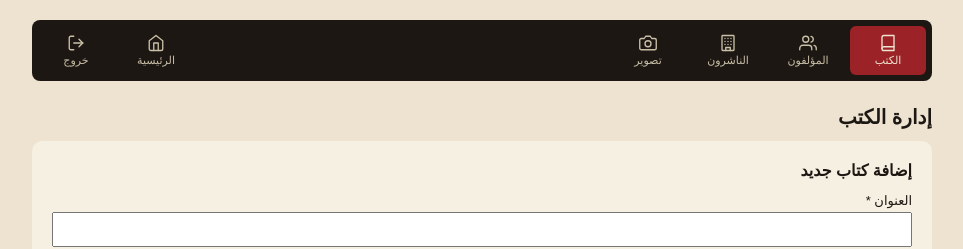
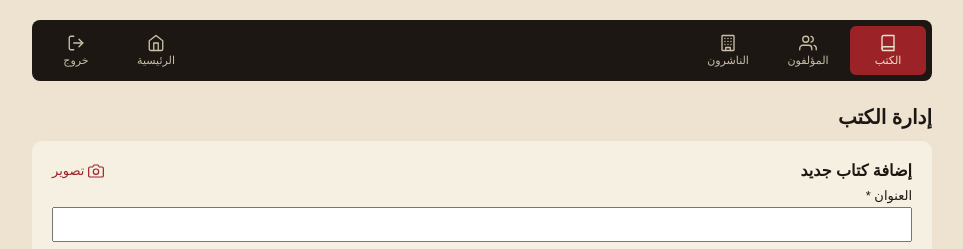
Before and after one commit to Nabilsuwan/majlis_library, a Next.js app in the folder app/: page /staff/books in a window 1280 px wide. Shown: the top 249 px of the page, without its empty margins (158-1121 px from the left). Built offline with nearby package versions, Linux system fonts and the light colour scheme; no server answers; the database is empty.

Commit message:
Move photo-intake link from nav bar to next to 'add new book' heading

```diff
--- a/app/src/app/staff/books/page.tsx
+++ b/app/src/app/staff/books/page.tsx
@@ -121,7 +121,6 @@ function StaffNav() {
       {navLink("/staff/books", true, <BookIcon />, "الكتب")}
       {navLink("/staff/authors", false, <UsersIcon />, "المؤلفون")}
       {navLink("/staff/publishers", false, <BuildingIcon />, "الناشرون")}
-      {navLink("/staff/intake", false, <CameraIcon />, "تصوير")}
       <span style={{ flex: 1, minWidth: 8 }} />
       {navLink("/", false, <HomeIcon />, "الرئيسية")}
       {navLink("/staff/logout", false, <LogoutIcon />, "خروج")}
@@ -141,7 +140,13 @@ export default async function StaffBooksPage() {
       </div>
 
       <section style={{ margin: "0 0 1.5rem", padding: "1.25rem", backgroundColor: "#F6F0E2", borderRadius: 10 }}>
-        <h2 style={{ fontSize: 16, marginTop: 0 }}>إضافة كتاب جديد</h2>
+        <div style={{ display: "flex", alignItems: "center", justifyContent: "space-between", marginBottom: 8 }}>
+          <h2 style={{ fontSize: 16, margin: 0 }}>إضافة كتاب جديد</h2>
+          <a href="/staff/intake" style={{ display: "flex", alignItems: "center", gap: 4, fontSize: 13, color: "#9B2226", textDecoration: "none" }}>
+            <CameraIcon size={16} />
+            تصوير
+          </a>
+        </div>
         <form action={addBook} style={{ display: "grid", gap: "0.85rem" }}>
           <label style={{ fontSize: 13 }}>
             العنوان *
```
